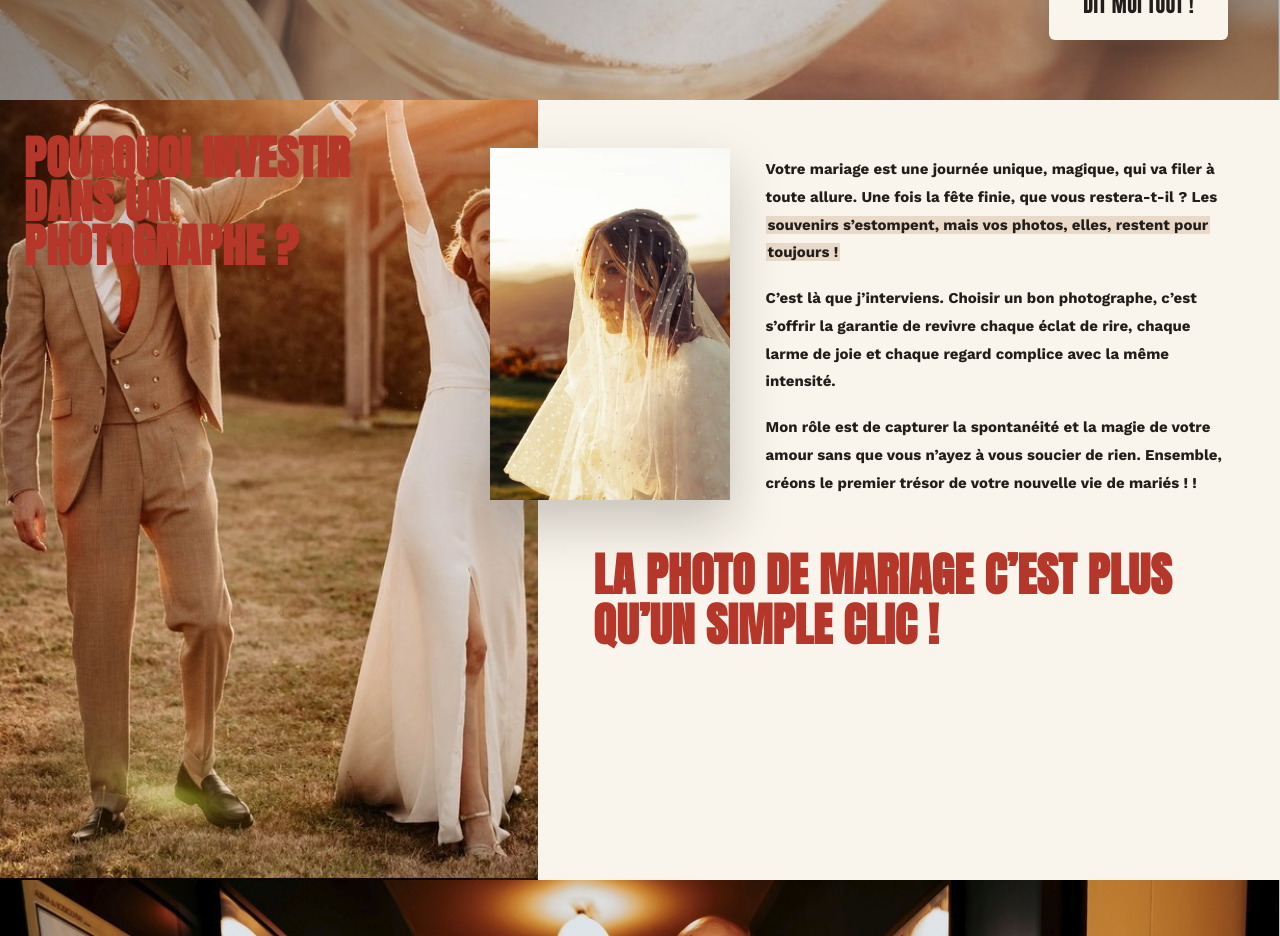
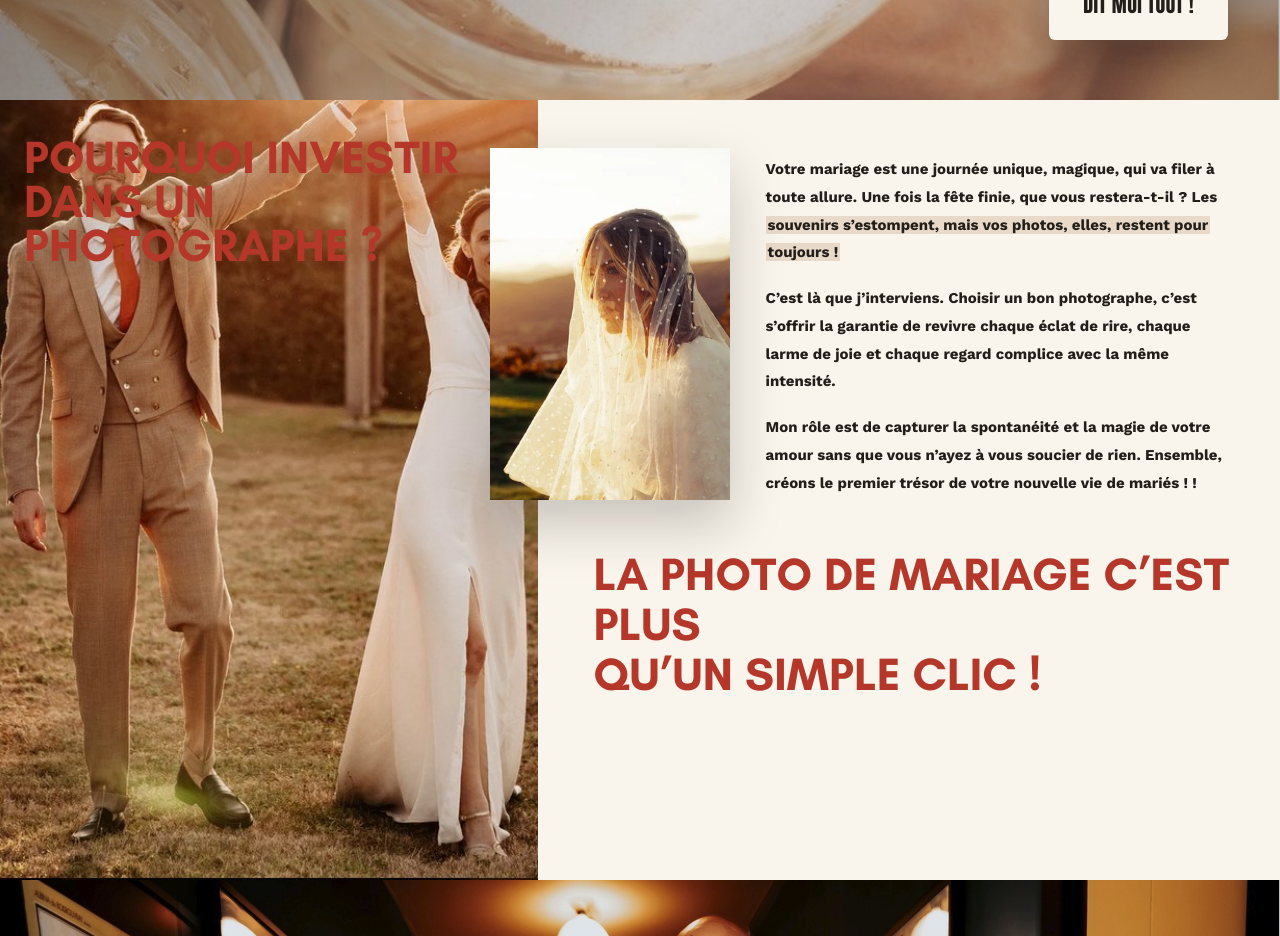
Before and after one commit to saslandeco-cmyk/tioto-photographe, a Next.js app: page / in a window 1280 px wide. Shown: the part 2060-2996 px from the top of the page. Built offline with nearby package versions, Linux system fonts and the light colour scheme.

Commit message:
Add files via upload

```diff
--- a/app/components/WhyPhotographer.module.css
+++ b/app/components/WhyPhotographer.module.css
@@ -21,7 +21,8 @@
   z-index: 2;
   margin: 0;
   max-width: 92%;
-  font-family: var(--font-display);
+  font-family: var(--font-glacial);
+  font-weight: 700;
   text-transform: uppercase;
   color: var(--red);
   font-size: clamp(26px, 3.6vw, 46px);
@@ -82,7 +83,8 @@
 
 .quote {
   margin: 0;
-  font-family: var(--font-display);
+  font-family: var(--font-glacial);
+  font-weight: 700;
   text-transform: uppercase;
   color: var(--red);
   font-size: clamp(28px, 3.6vw, 48px);
```
